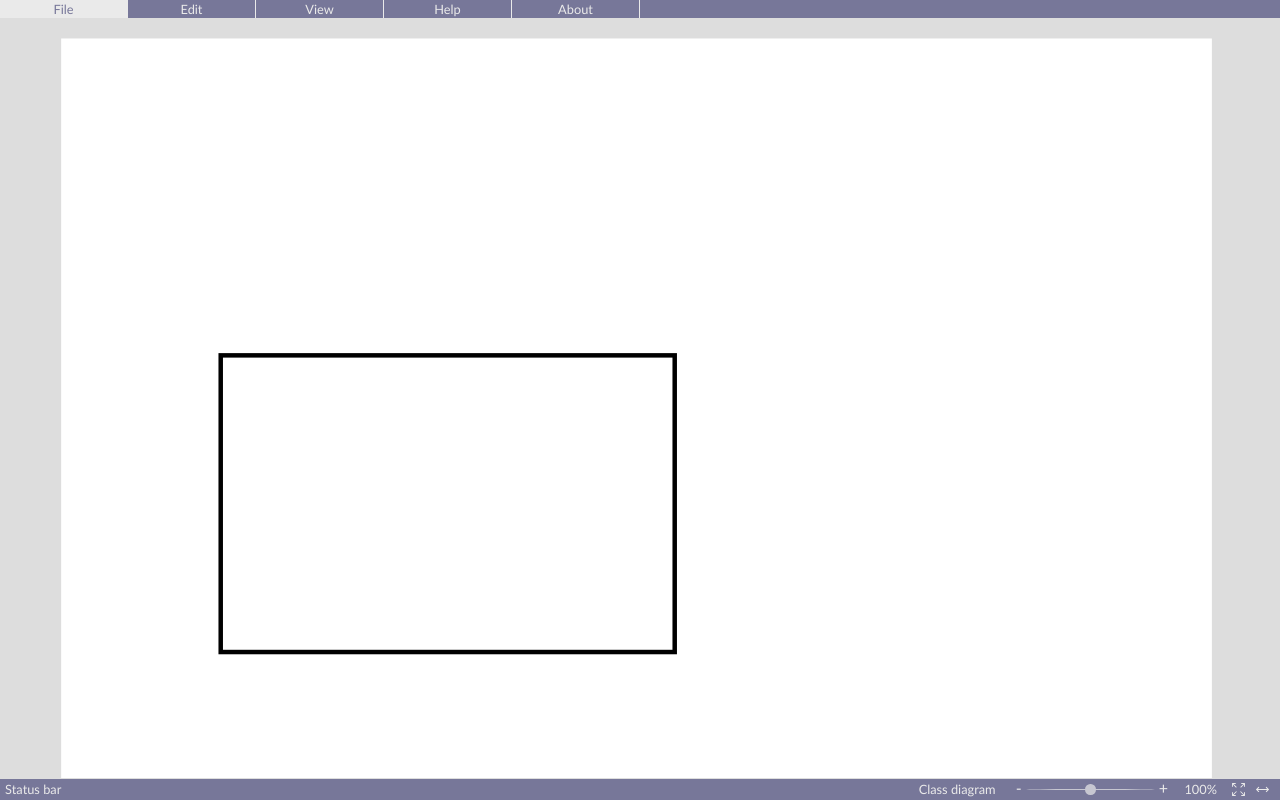
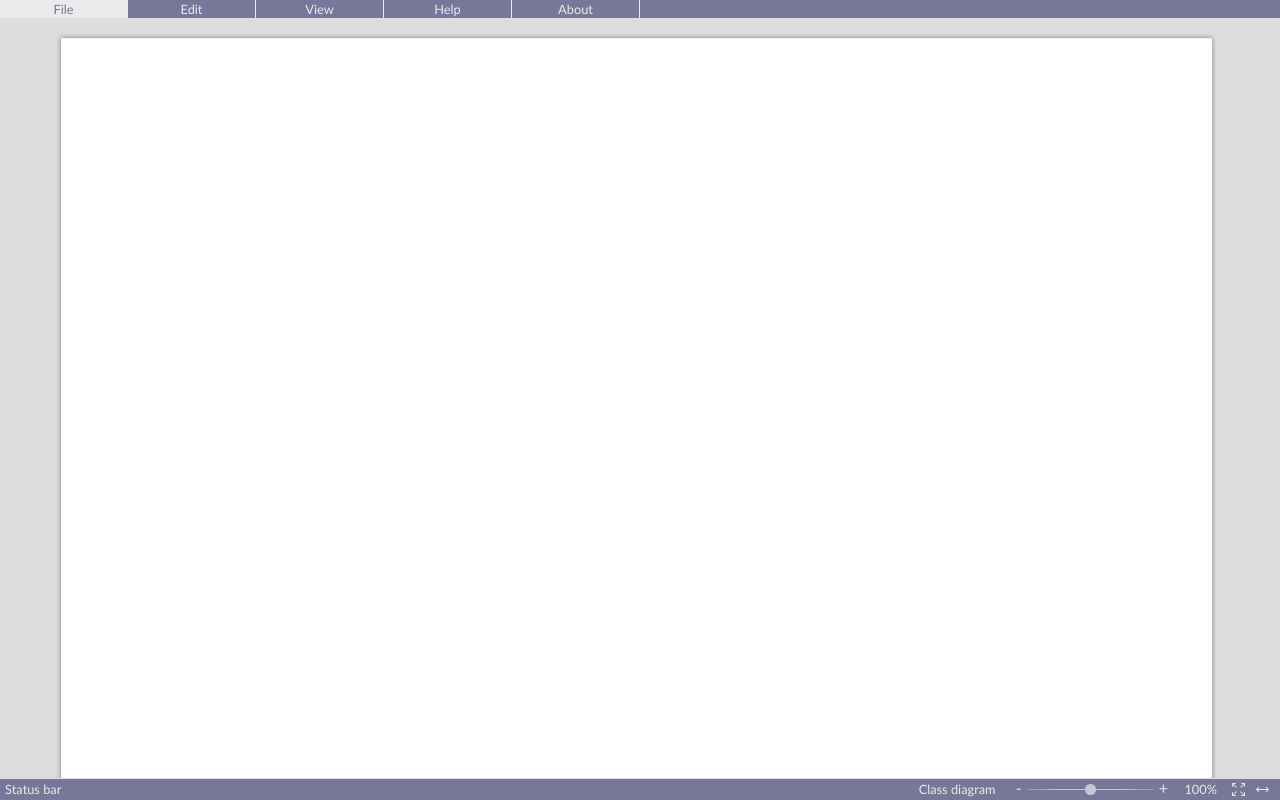
Before and after one commit to Matveyushka/cheukka, a React app: page / in a window 1280 px wide. Built offline with nearby package versions, Linux system fonts and the light colour scheme.

Commit message:
bunch of crap

```diff
--- a/package.json
+++ b/package.json
@@ -31,6 +31,7 @@
     "react-dom": "^16.12.0",
     "react-redux": "^7.1.3",
     "react-select": "^3.0.8",
-    "redux": "^4.0.5"
+    "redux": "^4.0.5",
+    "svg-url-loader": "^3.0.3"
   }
 }
--- a/sass/Canvas.scss
+++ b/sass/Canvas.scss
@@ -1,7 +1,24 @@
-.diagram-canvas {
+.canvas-main {
+  position: relative;
+  width: 100%;
+  height: 100%;
+}
+
+.background-canvas {
+  position: absolute;
+  left: 0;
+  top: 0;
   height: 100%;
   width: 100%;
   background-color: white;
+}
+
+.diagram-canvas {
+  position: absolute;
+  left: 0;
+  top: 0;
+  height: 100%;
+  width: 100%;
 }
 
 #b1 {
--- a/sass/Workspace.scss
+++ b/sass/Workspace.scss
@@ -30,4 +30,5 @@
 
 .canvas-wrapper {
   position: relative;
+
 }
--- a/src/components/Canvas.tsx
+++ /dev/null
@@ -1,17 +0,0 @@
-import * as React from 'react'
-import { useSelector } from 'react-redux'
-import { Store } from '../stores'
-
-export interface CanvasProps { }
-
-export const Canvas = (props: CanvasProps) => {
-  const scale = useSelector((state: Store) => state.scale)
-
-  return (
-    <div className="diagram-canvas">
-      <div id="b1"></div>
-      <div id="b2"></div>
-      <div id="b3"></div>
-    </div>
-  )
-}
--- /dev/null
+++ b/src/components/Canvas/index.tsx
@@ -0,0 +1,62 @@
+import * as React from 'react'
+import { useSelector } from 'react-redux'
+import { Store } from '../../stores'
+import { getScale } from '../../utils'
+import { DEFAULT_CANVAS_WIDTH } from '../../constants'
+
+interface Block {
+  x: number,
+  y: number,
+  width: number,
+  height: number,
+}
+
+export interface CanvasProps { }
+
+export const Canvas = (props: CanvasProps) => {
+  const scale = useSelector((state: Store) => state.scale)
+  const [ blocks, setBlocks ] = React.useState<Array<Block>>([])
+
+  const clickHandler = (event: React.MouseEvent<HTMLDivElement, MouseEvent>) => {
+    const clientRect = event.currentTarget.getBoundingClientRect()
+    setBlocks([...blocks, {
+      x: (event.clientX - clientRect.left) / getScale(scale) - DEFAULT_CANVAS_WIDTH * 0.1 / 2,
+      y: (event.clientY - clientRect.top) / getScale(scale) - DEFAULT_CANVAS_WIDTH * 0.066 / 2,
+      width: DEFAULT_CANVAS_WIDTH * 0.1,
+      height: DEFAULT_CANVAS_WIDTH * 0.066,
+    }])
+  }
+
+  const getBlocks = () => {
+    return blocks.map((block, index) => (
+      <rect
+        key={index}
+        x={block.x + 'px'}
+        y={block.y + 'px'}
+        width={block.width + 'px'}
+        height={block.height + 'px'}
+        stroke={`black`}
+        strokeWidth={1 / getScale(scale)}
+        fill={'white'}
+      >
+      </rect>
+    ))
+  }
+
+  return (
+    <div className="canvas-main">
+      <div className="background-canvas"></div>
+      <div
+        className="diagram-canvas"
+        onClick={clickHandler}
+        style={{
+          boxShadow: `0 0 ${5 / getScale(scale)}px gray`
+        }}
+      >
+        <svg width="100%" height="100%" >
+          {getBlocks()}
+        </svg>
+      </div>
+    </div>
+  )
+}
--- a/webpack.config.js
+++ b/webpack.config.js
@@ -10,7 +10,7 @@ module.exports = {
 
     resolve: {
         // Add '.ts' and '.tsx' as resolvable extensions.
-        extensions: [".ts", ".tsx", ".js", ".sass"]
+        extensions: [".ts", ".tsx", ".js", ".sass", ".svg"]
     },
 
     module: {
@@ -40,6 +40,10 @@ module.exports = {
                 enforce: "pre",
                 test: /\.js$/,
                 loader: "source-map-loader"
+            },
+            {
+                test: /\.svg$/,
+                loader: 'svg-url-loader',
             }
         ]
     },
```
Also changed, not shown: src/components/Canvas/Background/index.ts (added, +17 -0 lines), src/components/StatusBar/index.tsx (+6 -2 lines), assets/svg/hag.svg (added), 1 other file (tests, documents, lock files or other folders).
